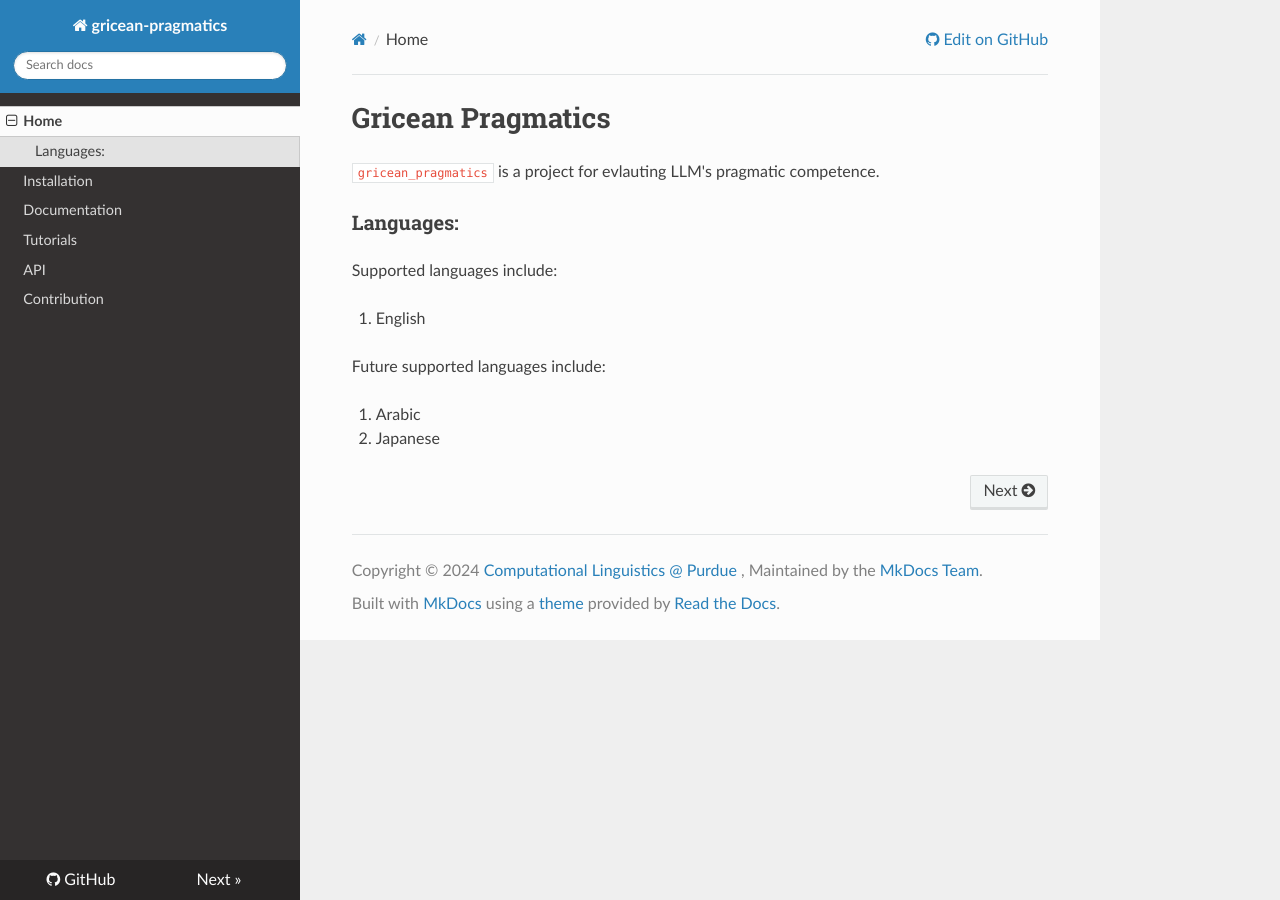
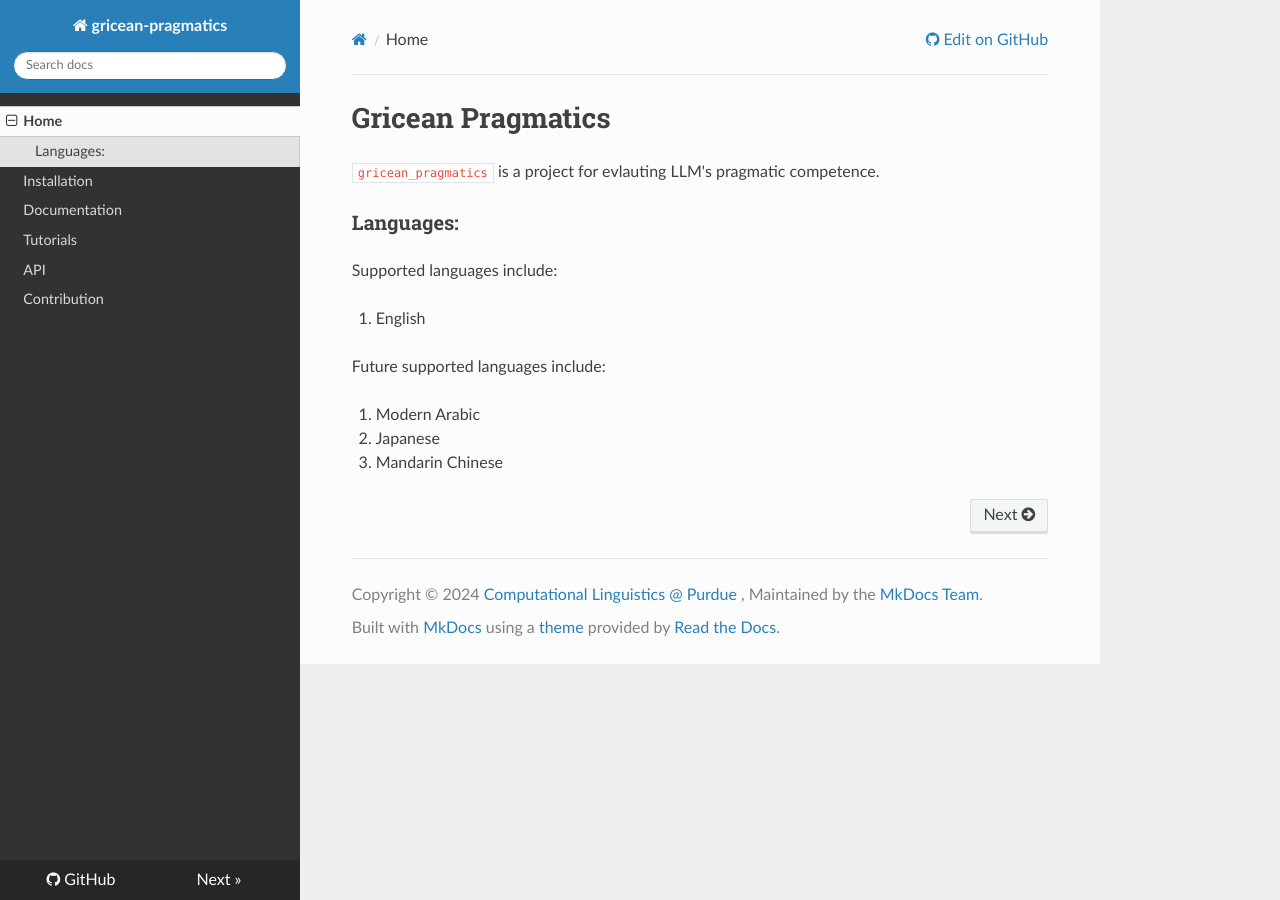
Before and after one commit to clap-purdue/gricean-pragmatics, an MkDocs documentation site: the page built from docs/index.md, in a window 1280 px wide. Built offline with MkDocs 1.6.1, drawn with Linux system fonts in a browser that asks for light colours; nearby versions of some CDN libraries.

Commit message:
Update index.md

```diff
--- a/docs/index.md
+++ b/docs/index.md
@@ -10,5 +10,6 @@ Supported languages include:
 
 Future supported languages include:
 
-1. Arabic
+1. Modern Arabic
 2. Japanese
+3. Mandarin Chinese
```
